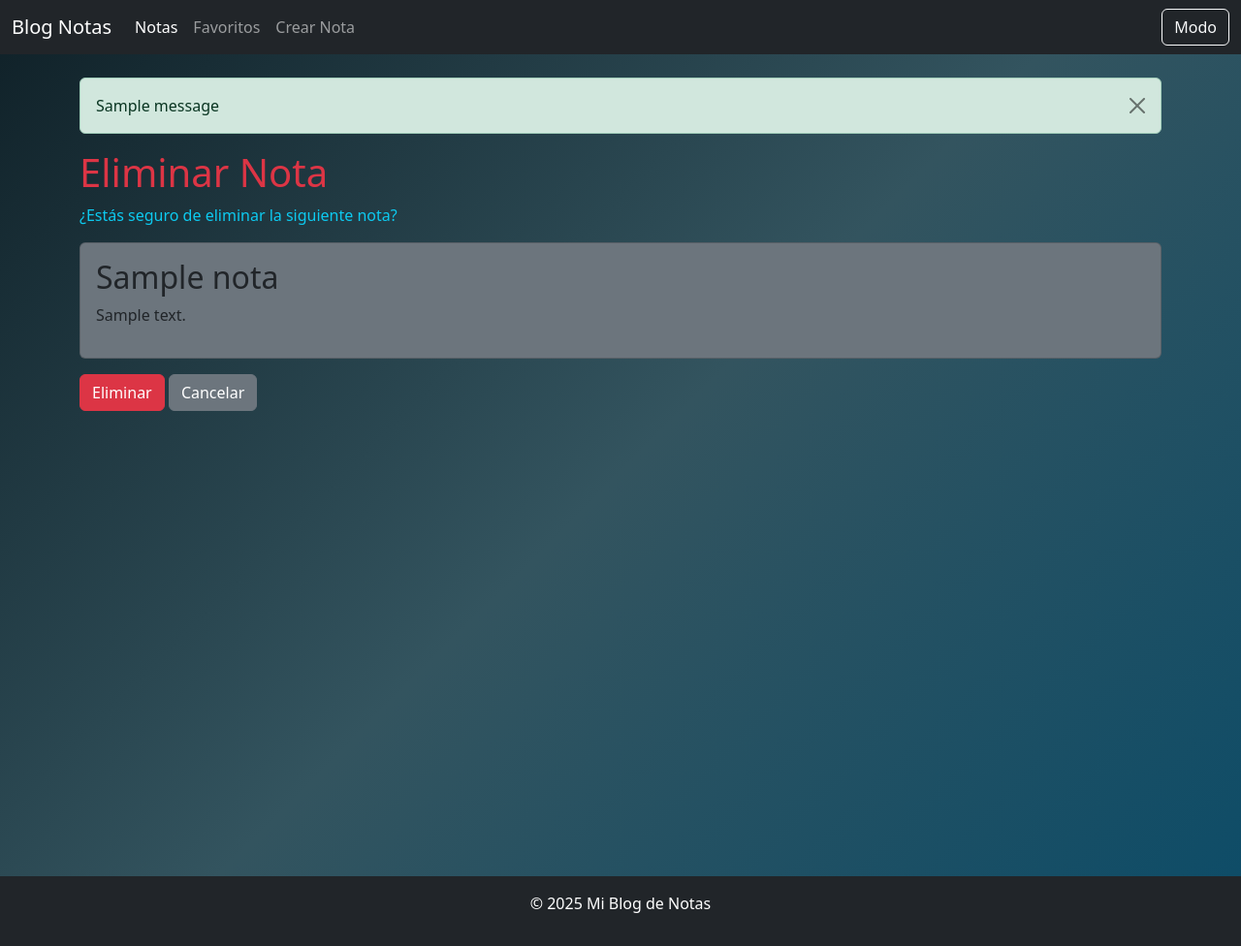
After one commit to yecit1997/note, a Django app: page /nota/eliminar-nota/1/ in a window 1280 px wide. The commit adds this page. Shown: the whole page at 97% size. Run offline with Django 5.2, Linux system fonts and the light colour scheme; tables that the repository leaves empty hold one stand-in row (values such as "Sample post"); one stand-in notice (Sample message) is shown.

Commit message:
Agregamos la funcionalidad para eliminar y ulimos algunos estilos

```diff
--- a/src/apps/nota/urls.py
+++ b/src/apps/nota/urls.py
@@ -8,5 +8,5 @@ urlpatterns = [
     path('crear/', views.crear_nota, name='crear'),
     path('detalle-nota/<int:pk>/', views.detalle_nota, name='detalle'),
     path('editar-nota/<int:pk>/', views.editar_nota, name='editar'),
-    # path('eliminar-nota/<int:pk>/', views.eliminar_nota, name='eliminar'),
+    path('eliminar-nota/<int:pk>/', views.eliminar_nota, name='eliminar'),
 ]
--- a/src/apps/nota/views.py
+++ b/src/apps/nota/views.py
@@ -1,47 +1,61 @@
 from django.shortcuts import render, redirect
-from . models import Nota
+from .models import Nota
 from .forms import NotaForm
 from django.core.paginator import Paginator
+from django.contrib import messages
 
+# Create function to show all notes
 def index(request):
     notas = Nota.objects.all()
     paginador = Paginator(notas, 6)
 
-    numero_pagina = request.GET.get('page')
+    numero_pagina = request.GET.get("page")
     page_obj = paginador.get_page(numero_pagina)
 
-    context = {'page_obj': page_obj}
-    return render(request, 'notas/index.html', context)
+    context = {"page_obj": page_obj}
+    return render(request, "notas/index.html", context)
 
-
+# Create function to create notes
 def crear_nota(request):
-    if request.method == 'POST':
+    if request.method == "POST":
         form = NotaForm(request.POST)
         if form.is_valid():
             form.save()
-            return redirect('index')
+            messages.success(request, "Nota creada con éxito.")
+            return redirect("index")
     else:
         form = NotaForm()
-    context = {'form': form}
-    return render(request, 'notas/crear_nota.html', context)
+    context = {"form": form}
+    return render(request, "notas/crear_nota.html", context)
 
-
+# Create function to see note details
 def detalle_nota(request, pk):
     nota = Nota.objects.get(id=pk)
-    context = {'nota': nota}
+    context = {"nota": nota}
     print(nota.pk)
-    return render(request, 'notas/detalle_nota.html', context)
+    return render(request, "notas/detalle_nota.html", context)
     # return redirect('index')
 
+# Create funtion to edit notes
 def editar_nota(request, pk):
     nota = Nota.objects.get(id=pk)
-    if request.method == 'POST':
+    if request.method == "POST":
         form = NotaForm(request.POST, instance=nota)
         if form.is_valid():
             form.save()
-
-            return redirect('index')
+            messages.success(request, "Nota editada con éxito.")
+            return redirect("index")
     else:
         form = NotaForm(instance=nota)
-    context = {'form': form}
-    return render(request, 'notas/crear_nota.html', context)
+    context = {"form": form}
+    return render(request, "notas/crear_nota.html", context)
+
+# Create function to delete notes
+def eliminar_nota(request, pk):
+    nota = Nota.objects.get(id=pk)
+    if request.method == "POST":
+        nota.delete()
+        messages.success(request, "Nota eliminada con éxito.")
+        return redirect("index")
+    context = {"nota": nota}
+    return render(request, "notas/eliminar_nota.html", context)
--- a/src/static/css/forms.css
+++ b/src/static/css/forms.css
@@ -3,7 +3,7 @@
 }
 #contenido{
     /* border-radius: 50px; */
-    background: rgba(255, 255, 255, 0.781);
+    background: rgba(255, 255, 255, 0.993);
 
 }
 #btn-guardar{
--- a/src/templates/base/head.html
+++ b/src/templates/base/head.html
@@ -20,6 +20,16 @@
 
     <main class="flex-shrink-0 mb-5 min-vh-100">
       <div class="container mt-4">
+        <!-- Mensajes de éxito o error -->
+        {% if messages %}
+            {% for message in messages %}
+                <div class="alert alert-{{ message.tags }} alert-dismissible fade show" role="alert">
+                    {{ message }}
+                    <button type="button" class="btn-close" data-bs-dismiss="alert" aria-label="Close"></button>
+                </div>
+            {% endfor %}
+        {% endif %}
+
         {% block content %}
         {% endblock content %}
       </div>
--- a/src/templates/components/card.html
+++ b/src/templates/components/card.html
@@ -33,7 +33,7 @@
                         </a>
                     </li>
                     <li>
-                        <a id="eliminar" class="dropdown-item text-danger" href="#">
+                        <a id="eliminar" class="dropdown-item text-danger" href="{% url 'eliminar' nota.id %}">
                             <i class="bi bi-trash-fill me-2"></i>
                         </a>
                     </li>
--- a/src/templates/notas/detalle_nota.html
+++ b/src/templates/notas/detalle_nota.html
@@ -2,7 +2,7 @@
 
 {% block content %}
 <div class="col">
-        <div class="card h-100 shadow-sm border-0 rounded-3">
+        <div class="card h-100 shadow-sm border-0 rounded-3 bg-secondary-subtle">
             <div class="card-body d-flex flex-column">
                 <a href="{% url 'index' %}"><i class="bi bi-arrow-left-circle"></i></a>
                 <h5 class="card-title fw-bold text-truncate">{{ nota.titulo }}</h5>
@@ -12,7 +12,7 @@
                 <a href=" {% url 'editar' nota.id %}" class="btn btn-info m-3">Editar</a>
                 <a href="#" class="btn btn-danger m-3">Eliminar</a>
             </div>
-            <div class="card-footer bg-light border-0 pt-0">
+            <div class="card-footer  bg-secondary-subtle border-0 pt-0">
                 <small class="text-body-secondary d-block text-end">
                     <i class="bi bi-calendar"></i> {{ nota.fecha_creacion|date:"Y-m-d" }}
                 </small>
--- /dev/null
+++ b/src/templates/notas/eliminar_nota.html
@@ -0,0 +1,17 @@
+{% extends "base/head.html" %}
+
+{% block content %}
+<h1 class="text-danger">Eliminar Nota</h1>
+<p class="text-info">¿Estás seguro de eliminar la siguiente nota?</p>
+
+<div class="card p-3 mb-3 bg-secondary bg-opacity-1">
+    <h2 class="">{{ nota.titulo }}</h2>
+    <p>{{ nota.contenido }}</p>
+</div>
+
+<form method="post">
+    {% csrf_token %}
+    <button type="submit" class="btn btn-danger">Eliminar</button>
+    <a href="{% url 'index' %}" class="btn btn-secondary">Cancelar</a>
+</form>
+{% endblock content %}
```
